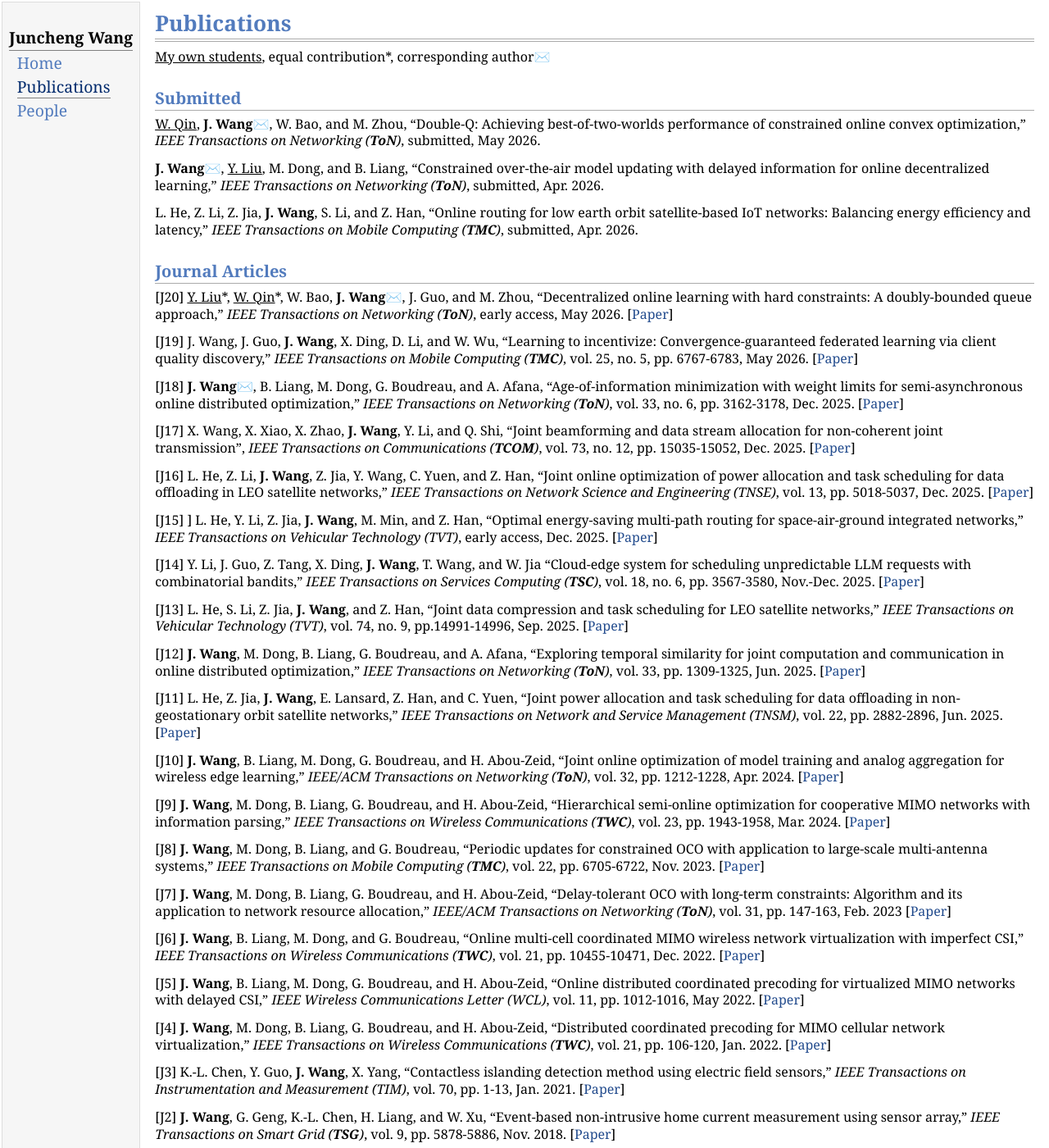
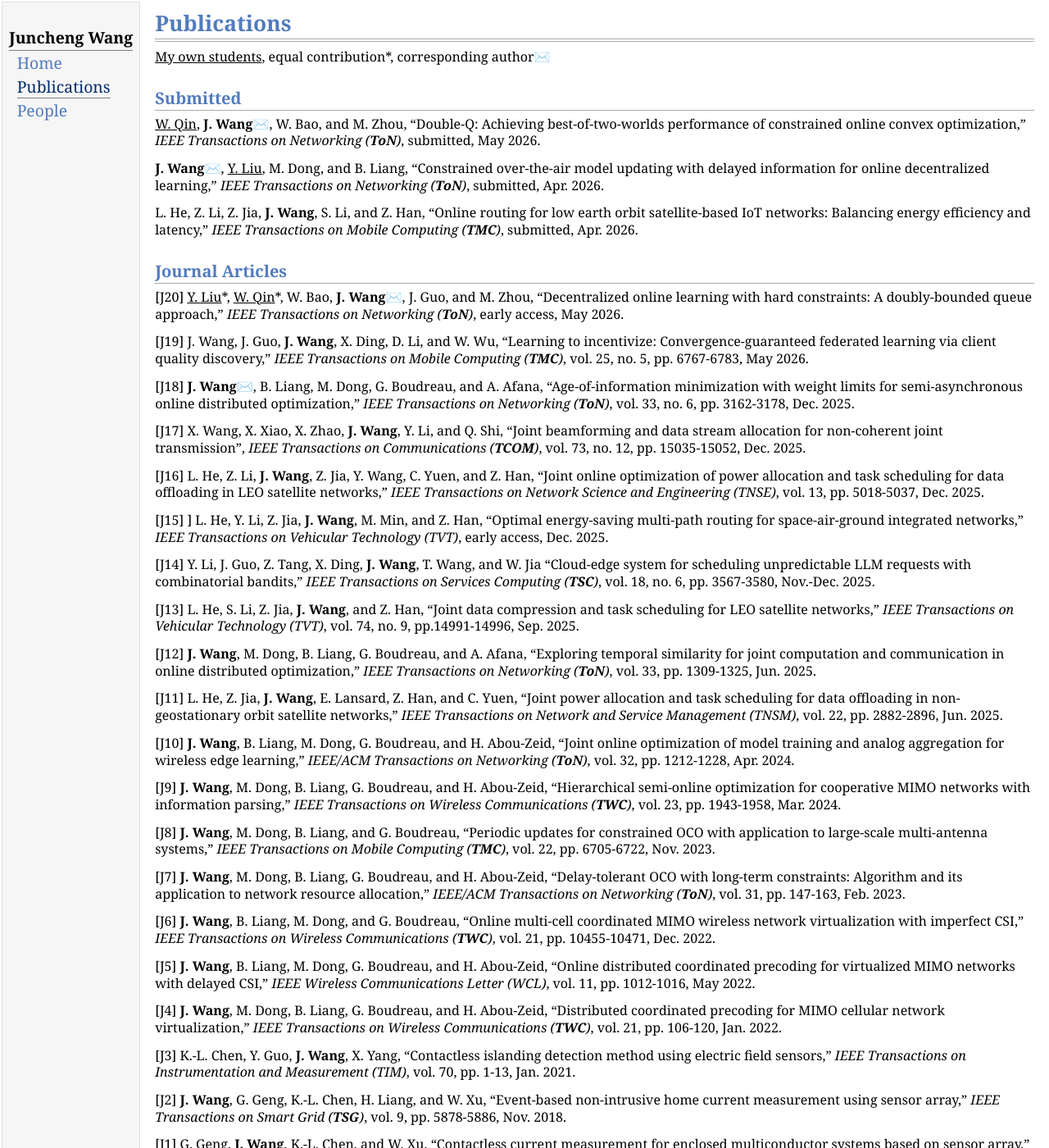
Before and after one commit to wang-jun-cheng/wang-jun-cheng.github.io, a Jekyll site: the page built from publications.md, in a window 1280 px wide and 1400 px high. Shown: the whole window at 82% size. Built offline with Jekyll 4.4.1, drawn with Linux system fonts in a browser that asks for light colours; some of the changed text lies outside the part shown.

Commit message:
Update publications.md

```diff
--- a/publications.md
+++ b/publications.md
@@ -13,84 +13,84 @@ title: Publications
 L. He, Z. Li, Z. Jia, **J. Wang**, S. Li, and Z. Han, “Online routing for low earth orbit satellite-based IoT networks: Balancing energy efficiency and latency,” *IEEE Transactions on Mobile Computing (**TMC**)*, submitted, Apr. 2026.
 
 ## Journal Articles
-\[J20\] <u>Y. Liu</u>\*, <u>W. Qin</u>\*, W. Bao, **J. Wang**✉️, J. Guo, and M. Zhou, “Decentralized online learning with hard constraints: A doubly-bounded queue approach,” *IEEE Transactions on Networking (**ToN**)*, early access, May 2026. [[Paper](/assets/publication/Journal/Decentralized_Online_Learning_With_Hard_Constraints_A_Doubly-Bounded_Queue_Approach.pdf)]
+\[J20\] <u>Y. Liu</u>\*, <u>W. Qin</u>\*, W. Bao, **J. Wang**✉️, J. Guo, and M. Zhou, “Decentralized online learning with hard constraints: A doubly-bounded queue approach,” *IEEE Transactions on Networking (**ToN**)*, early access, May 2026.
 
-\[J19\] J. Wang, J. Guo, **J. Wang**, X. Ding, D. Li, and W. Wu, “Learning to incentivize: Convergence-guaranteed federated learning via client quality discovery,” *IEEE Transactions on Mobile Computing (**TMC**)*, vol. 25, no. 5, pp. 6767-6783, May 2026. [[Paper](/assets/publication/Journal/Learning_to_Incentivize_Convergence-Guaranteed_Federated_Learning_Via_Client_Quality_Discovery.pdf)]
+\[J19\] J. Wang, J. Guo, **J. Wang**, X. Ding, D. Li, and W. Wu, “Learning to incentivize: Convergence-guaranteed federated learning via client quality discovery,” *IEEE Transactions on Mobile Computing (**TMC**)*, vol. 25, no. 5, pp. 6767-6783, May 2026.
 
-\[J18\] **J. Wang**✉️, B. Liang, M. Dong, G. Boudreau, and A. Afana, "Age-of-information minimization with weight limits for semi-asynchronous online distributed optimization," *IEEE Transactions on Networking (**ToN**)*, vol. 33, no. 6, pp. 3162-3178, Dec. 2025. [[Paper](/assets/publication/Journal/ToN_AIMWeL.pdf)]
+\[J18\] **J. Wang**✉️, B. Liang, M. Dong, G. Boudreau, and A. Afana, "Age-of-information minimization with weight limits for semi-asynchronous online distributed optimization," *IEEE Transactions on Networking (**ToN**)*, vol. 33, no. 6, pp. 3162-3178, Dec. 2025.
 
-\[J17\] X. Wang, X. Xiao, X. Zhao, **J. Wang**, Y. Li, and Q. Shi, “Joint beamforming and data stream allocation for non-coherent joint transmission”, *IEEE Transactions on Communications (**TCOM**)*, vol. 73, no. 12, pp. 15035-15052, Dec. 2025. [[Paper](/assets/publication/Journal/Joint_Beamforming_and_Data_Stream_Allocation_for_Non-Coherent_Joint_Transmission.pdf)]
+\[J17\] X. Wang, X. Xiao, X. Zhao, **J. Wang**, Y. Li, and Q. Shi, “Joint beamforming and data stream allocation for non-coherent joint transmission”, *IEEE Transactions on Communications (**TCOM**)*, vol. 73, no. 12, pp. 15035-15052, Dec. 2025.
 
-\[J16\] L. He, Z. Li, **J. Wang**, Z. Jia, Y. Wang, C. Yuen, and Z. Han, “Joint online optimization of power allocation and task scheduling for data offloading in LEO satellite networks,” *IEEE Transactions on Network Science and Engineering (TNSE)*, vol. 13, pp. 5018-5037, Dec. 2025. [[Paper](/assets/publication/Journal/Joint_Online_Optimization_of_Power_Allocation_and_Task_Scheduling_for_Data_Offloading_in_LEO_Satellite_Networks.pdf)]
+\[J16\] L. He, Z. Li, **J. Wang**, Z. Jia, Y. Wang, C. Yuen, and Z. Han, “Joint online optimization of power allocation and task scheduling for data offloading in LEO satellite networks,” *IEEE Transactions on Network Science and Engineering (TNSE)*, vol. 13, pp. 5018-5037, Dec. 2025.
 
-\[J15\] ] L. He, Y. Li, Z. Jia, **J. Wang**, M. Min, and Z. Han, “Optimal energy-saving multi-path routing for space-air-ground integrated networks,” *IEEE Transactions on Vehicular Technology (TVT)*, early access, Dec. 2025. [[Paper](/assets/publication/Journal/Optimal_Energy-Saving_Multi-Path_Routing_for_Space-Air-Ground_Integrated_Networks.pdf)]
+\[J15\] ] L. He, Y. Li, Z. Jia, **J. Wang**, M. Min, and Z. Han, “Optimal energy-saving multi-path routing for space-air-ground integrated networks,” *IEEE Transactions on Vehicular Technology (TVT)*, early access, Dec. 2025.
 
-\[J14\] Y. Li, J. Guo, Z. Tang, X. Ding, **J. Wang**, T. Wang, and W. Jia “Cloud-edge system for scheduling unpredictable LLM requests with combinatorial bandits,” *IEEE Transactions on Services Computing (**TSC**)*, vol. 18, no. 6, pp. 3567-3580, Nov.-Dec. 2025. [[Paper](/assets/publication/Journal/Cloud-Edge_System_for_Scheduling_Unpredictable_LLM_Requests_With_Combinatorial_Bandit.pdf)]
+\[J14\] Y. Li, J. Guo, Z. Tang, X. Ding, **J. Wang**, T. Wang, and W. Jia “Cloud-edge system for scheduling unpredictable LLM requests with combinatorial bandits,” *IEEE Transactions on Services Computing (**TSC**)*, vol. 18, no. 6, pp. 3567-3580, Nov.-Dec. 2025.
 
-\[J13\] L. He, S. Li, Z. Jia, **J. Wang**, and Z. Han, “Joint data compression and task scheduling for LEO satellite networks,” *IEEE Transactions on Vehicular Technology (TVT)*, vol. 74, no. 9, pp.14991-14996, Sep. 2025. [[Paper](/assets/publication/Journal/TVT_He2025.pdf)]
+\[J13\] L. He, S. Li, Z. Jia, **J. Wang**, and Z. Han, “Joint data compression and task scheduling for LEO satellite networks,” *IEEE Transactions on Vehicular Technology (TVT)*, vol. 74, no. 9, pp.14991-14996, Sep. 2025.
 
-\[J12\] **J. Wang**, M. Dong, B. Liang, G. Boudreau, and A. Afana, “Exploring temporal similarity for joint computation and communication in online distributed optimization,” *IEEE Transactions on Networking (**ToN**)*, vol. 33, pp. 1309-1325, Jun. 2025. [[Paper](/assets/publication/Journal/ToN_ODOTS.pdf)]
+\[J12\] **J. Wang**, M. Dong, B. Liang, G. Boudreau, and A. Afana, “Exploring temporal similarity for joint computation and communication in online distributed optimization,” *IEEE Transactions on Networking (**ToN**)*, vol. 33, pp. 1309-1325, Jun. 2025.
 
-\[J11\] L. He, Z. Jia, **J. Wang**, E. Lansard, Z. Han, and C. Yuen, “Joint power allocation and task scheduling for data offloading in non-geostationary orbit satellite networks,” *IEEE Transactions on Network and Service Management (TNSM)*, vol. 22, pp. 2882-2896, Jun. 2025. [[Paper](/assets/publication/Journal/TNSM_He2025.pdf)]
+\[J11\] L. He, Z. Jia, **J. Wang**, E. Lansard, Z. Han, and C. Yuen, “Joint power allocation and task scheduling for data offloading in non-geostationary orbit satellite networks,” *IEEE Transactions on Network and Service Management (TNSM)*, vol. 22, pp. 2882-2896, Jun. 2025.
 
-\[J10\] **J. Wang**, B. Liang, M. Dong, G. Boudreau, and H. Abou-Zeid, “Joint online optimization of model training and analog aggregation for wireless edge learning,” *IEEE/ACM Transactions on Networking (**ToN**)*, vol. 32, pp. 1212-1228, Apr. 2024. [[Paper](/assets/publication/Journal/ToN_OMUAA.pdf)]
+\[J10\] **J. Wang**, B. Liang, M. Dong, G. Boudreau, and H. Abou-Zeid, “Joint online optimization of model training and analog aggregation for wireless edge learning,” *IEEE/ACM Transactions on Networking (**ToN**)*, vol. 32, pp. 1212-1228, Apr. 2024.
 
-\[J9\] **J. Wang**, M. Dong, B. Liang, G. Boudreau, and H. Abou-Zeid, “Hierarchical semi-online optimization for cooperative MIMO networks with information parsing,” *IEEE Transactions on Wireless Communications (**TWC**)*, vol. 23, pp. 1943-1958, Mar. 2024. [[Paper](/assets/publication/Journal/ToWC_HierarchicalSemiOnlineInformationParsing.pdf)]
+\[J9\] **J. Wang**, M. Dong, B. Liang, G. Boudreau, and H. Abou-Zeid, “Hierarchical semi-online optimization for cooperative MIMO networks with information parsing,” *IEEE Transactions on Wireless Communications (**TWC**)*, vol. 23, pp. 1943-1958, Mar. 2024.
 
-\[J8\] **J. Wang**, M. Dong, B. Liang, and G. Boudreau, “Periodic updates for constrained OCO with application to large-scale multi-antenna systems,” *IEEE Transactions on Mobile Computing (**TMC**)*, vol. 22, pp. 6705-6722, Nov. 2023. [[Paper](/assets/publication/Journal/TMC_PQGA.pdf)]
+\[J8\] **J. Wang**, M. Dong, B. Liang, and G. Boudreau, “Periodic updates for constrained OCO with application to large-scale multi-antenna systems,” *IEEE Transactions on Mobile Computing (**TMC**)*, vol. 22, pp. 6705-6722, Nov. 2023.
 
-\[J7\] **J. Wang**, M. Dong, B. Liang, G. Boudreau, and H. Abou-Zeid, “Delay-tolerant OCO with long-term constraints: Algorithm and its application to network resource allocation,” *IEEE/ACM Transactions on Networking (**ToN**)*, vol. 31, pp. 147-163, Feb. 2023 [[Paper](/assets/publication/Journal/ToN_DTC-OCO.pdf)]
+\[J7\] **J. Wang**, M. Dong, B. Liang, G. Boudreau, and H. Abou-Zeid, “Delay-tolerant OCO with long-term constraints: Algorithm and its application to network resource allocation,” *IEEE/ACM Transactions on Networking (**ToN**)*, vol. 31, pp. 147-163, Feb. 2023.
 
-\[J6\] **J. Wang**, B. Liang, M. Dong, and G. Boudreau, “Online multi-cell coordinated MIMO wireless network virtualization with imperfect CSI,” *IEEE Transactions on Wireless Communications (**TWC**)*, vol. 21, pp. 10455-10471, Dec. 2022. [[Paper](/assets/publication/Journal/ToWC_OnlineMultiCellWNV.pdf)]
+\[J6\] **J. Wang**, B. Liang, M. Dong, and G. Boudreau, “Online multi-cell coordinated MIMO wireless network virtualization with imperfect CSI,” *IEEE Transactions on Wireless Communications (**TWC**)*, vol. 21, pp. 10455-10471, Dec. 2022.
 
-\[J5\] **J. Wang**, B. Liang, M. Dong, G. Boudreau, and H. Abou-Zeid, “Online distributed coordinated precoding for virtualized MIMO networks with delayed CSI,” *IEEE Wireless Communications Letter (WCL)*, vol. 11, pp. 1012-1016, May 2022. [[Paper](/assets/publication/Journal/WCL_OnlineDistPrecodeVirtualization.pdf)]
+\[J5\] **J. Wang**, B. Liang, M. Dong, G. Boudreau, and H. Abou-Zeid, “Online distributed coordinated precoding for virtualized MIMO networks with delayed CSI,” *IEEE Wireless Communications Letter (WCL)*, vol. 11, pp. 1012-1016, May 2022.
 
-\[J4\] **J. Wang**, M. Dong, B. Liang, G. Boudreau, and H. Abou-Zeid, “Distributed coordinated precoding for MIMO cellular network virtualization,” *IEEE Transactions on Wireless Communications (**TWC**)*, vol. 21, pp. 106-120, Jan. 2022. [[Paper](/assets/publication/Journal/ToWC_Distributed_WNV.pdf)]
+\[J4\] **J. Wang**, M. Dong, B. Liang, G. Boudreau, and H. Abou-Zeid, “Distributed coordinated precoding for MIMO cellular network virtualization,” *IEEE Transactions on Wireless Communications (**TWC**)*, vol. 21, pp. 106-120, Jan. 2022.
 
-\[J3\] K.-L. Chen, Y. Guo, **J. Wang**, X. Yang, “Contactless islanding detection method using electric field sensors,” *IEEE Transactions on Instrumentation and Measurement (TIM)*, vol. 70, pp. 1-13, Jan. 2021. [[Paper](/assets/publication/Journal/TIM2021.pdf)]
+\[J3\] K.-L. Chen, Y. Guo, **J. Wang**, X. Yang, “Contactless islanding detection method using electric field sensors,” *IEEE Transactions on Instrumentation and Measurement (TIM)*, vol. 70, pp. 1-13, Jan. 2021.
 
-\[J2\] **J. Wang**, G. Geng, K.-L. Chen, H. Liang, and W. Xu, “Event-based non-intrusive home current measurement using sensor array,” *IEEE Transactions on Smart Grid (**TSG**)*, vol. 9, pp. 5878-5886, Nov. 2018. [[Paper](/assets/publication/Journal/TSG2018.pdf)]
+\[J2\] **J. Wang**, G. Geng, K.-L. Chen, H. Liang, and W. Xu, “Event-based non-intrusive home current measurement using sensor array,” *IEEE Transactions on Smart Grid (**TSG**)*, vol. 9, pp. 5878-5886, Nov. 2018.
 
-\[J1\] G. Geng, **J. Wang**, K.-L. Chen, and W. Xu, “Contactless current measurement for enclosed multiconductor systems based on sensor array,” *IEEE Transactions on Instrumentation and Measurement (TIM)*, vol. 66, pp. 2627-2637, Oct. 2017. [[Paper](/assets/publication/Journal/TIM2017.pdf)]
+\[J1\] G. Geng, **J. Wang**, K.-L. Chen, and W. Xu, “Contactless current measurement for enclosed multiconductor systems based on sensor array,” *IEEE Transactions on Instrumentation and Measurement (TIM)*, vol. 66, pp. 2627-2637, Oct. 2017.
 
 ## Conference Articles
 \[C19\] <u>W. Qin</u>, W. Bao, **J. Wang**✉️, and M. Zhou, “Double queue for constrained online convex optimization: Bridging the best-of-two-worlds constraint violation,” in *Proceedings of IEEE International Conference on Computer Communications (**INFOCOM**)*, Tokyo, Japan, May 2026.
 
-\[C18\] **J. Wang**✉️, <u>Y. Liu</u>, B. Liang, and M. Dong, “Constrained over-the-air model updating for wireless online federated learning with delayed information,” in *Proceedings of IEEE International Conference on Computer Communications (**INFOCOM**)*, London, United Kingdom, May 2025. [[Paper](/assets/publication/Conference/INFOCOM25_WLLD.pdf)]
+\[C18\] **J. Wang**✉️, <u>Y. Liu</u>, B. Liang, and M. Dong, “Constrained over-the-air model updating for wireless online federated learning with delayed information,” in *Proceedings of IEEE International Conference on Computer Communications (**INFOCOM**)*, London, United Kingdom, May 2025.
 
-\[C17\] Z. Li, L. He, **J. Wang**, Z. Jia, Y. Wang, and C. Yuen, “Online joint power allocation and task scheduling for LEO satellite networks,” in *Proceedings of IEEE Wireless Communications and Networking Conference (WCNC)*, Milan, Italy, Mar. 2025. [[Paper](/assets/publication/Conference/WCNC2025Li.pdf)]
+\[C17\] Z. Li, L. He, **J. Wang**, Z. Jia, Y. Wang, and C. Yuen, “Online joint power allocation and task scheduling for LEO satellite networks,” in *Proceedings of IEEE Wireless Communications and Networking Conference (WCNC)*, Milan, Italy, Mar. 2025.
 
-\[C16\] **J. Wang**✉️, <u>B. Yan</u>, and <u>Y. Liu</u>, “Doubly-bounded queue for constrained online learning: Keeping pace with dynamics of both loss and constraint,” in *Proceedings of AAAI Conference on Artificial Intelligence (**AAAI**)*, Philadelphia, Pennsylvania, USA, Feb. 2025. [[Paper](/assets/publication/Conference/AAAI2025.pdf)]
+\[C16\] **J. Wang**✉️, <u>B. Yan</u>, and <u>Y. Liu</u>, “Doubly-bounded queue for constrained online learning: Keeping pace with dynamics of both loss and constraint,” in *Proceedings of AAAI Conference on Artificial Intelligence (**AAAI**)*, Philadelphia, Pennsylvania, USA, Feb. 2025.
 
-\[C15\] W. Xu, **J. Wang**, B. Liang, G. Boudreau, and H. Sokun, “Distributed minimax optimization over hierarchical networks," in *Proceedings of International Conference on Parallel Processing (ICPP)*, Gotland, Sweden, Aug. 2024. [[Paper](/assets/publication/Conference/ICPP2024Xu.pdf)]
+\[C15\] W. Xu, **J. Wang**, B. Liang, G. Boudreau, and H. Sokun, “Distributed minimax optimization over hierarchical networks," in *Proceedings of International Conference on Parallel Processing (ICPP)*, Gotland, Sweden, Aug. 2024.
 
-\[C14\] L. He, Z. Jia, **J. Wang**, F. Wang, E. Lansard, and C. Yuen, “Energy-efficient data offloading for earth observation satellite networks,” in *Proceedings of IEEE Vehicular Technology Conference (VTC)*, Singapore, Jun. 2024. [[Paper](/assets/publication/Conference/VTC2024He.pdf)]
+\[C14\] L. He, Z. Jia, **J. Wang**, F. Wang, E. Lansard, and C. Yuen, “Energy-efficient data offloading for earth observation satellite networks,” in *Proceedings of IEEE Vehicular Technology Conference (VTC)*, Singapore, Jun. 2024.
 
-\[C13\] Q. Song, W. Lin, **J. Wang**, and H. Xu, “Towards robust learning to optimize with theoretical guarantees,” in *Proceedings of IEEE Conference on Computer Vision and Pattern Recognition (**CVPR**)*, Seattle WA, USA, Jun. 2024. [[Paper](/assets/publication/Conference/CVPR2024Song.pdf)]
+\[C13\] Q. Song, W. Lin, **J. Wang**, and H. Xu, “Towards robust learning to optimize with theoretical guarantees,” in *Proceedings of IEEE Conference on Computer Vision and Pattern Recognition (**CVPR**)*, Seattle WA, USA, Jun. 2024.
 
-\[C12\] J. Geng, Y. Hou, X. Tao, **J. Wang**, and B. Luo, “Adaptive federated learning in heterogeneous wireless networks with independent sampling,” in *Proceedings of IEEE International Conference on Communications (ICC)*, Denver, CO, USA, Jun. 2024. [[Paper](/assets/publication/Conference/ICC2024Geng.pdf)]
+\[C12\] J. Geng, Y. Hou, X. Tao, **J. Wang**, and B. Luo, “Adaptive federated learning in heterogeneous wireless networks with independent sampling,” in *Proceedings of IEEE International Conference on Communications (ICC)*, Denver, CO, USA, Jun. 2024.
 
-\[C11\] Q. Song, **J. Wang**, J. Li, G. Liu, and H. Xu, “A learning-only method for multi-cell multi-user MIMO sum rate maximization,” in *Proceedings of IEEE International Conference on Computer Communications (**INFOCOM**)*, Vancouver, Canada, May 2024. [[Paper](/assets/publication/Conference/INFOCOM2024Song.pdf)]
+\[C11\] Q. Song, **J. Wang**, J. Li, G. Liu, and H. Xu, “A learning-only method for multi-cell multi-user MIMO sum rate maximization,” in *Proceedings of IEEE International Conference on Computer Communications (**INFOCOM**)*, Vancouver, Canada, May 2024.
 
-\[C10\] X. Zhao, X. Wang, **J. Wang**, and Q. Shi, “A stochastic proximal WMMSE for ergodic sum rate maximization,” in *Proceedings of IEEE International Conference on Acoustic, Speech and Signal Processing (ICASSP)*, Seoul, Korea, Apr. 2024. [[Paper](/assets/publication/Conference/ICASSP2024Zhao.pdf)]
+\[C10\] X. Zhao, X. Wang, **J. Wang**, and Q. Shi, “A stochastic proximal WMMSE for ergodic sum rate maximization,” in *Proceedings of IEEE International Conference on Acoustic, Speech and Signal Processing (ICASSP)*, Seoul, Korea, Apr. 2024.
 
-\[C9\] X. Wang, X. Zhao, **J. Wang**, and Q. Shi, “WMMSE beamforming for user-centric cell-free networks with non-coherent joint transmission,” in *Proceedings of IEEE Global Communications Conference (GLOBECOM)*, Kuala Lumpur, Malaysia, Dec. 2023. [[Paper](/assets/publication/Conference/Globecom2023Wang.pdf)]
+\[C9\] X. Wang, X. Zhao, **J. Wang**, and Q. Shi, “WMMSE beamforming for user-centric cell-free networks with non-coherent joint transmission,” in *Proceedings of IEEE Global Communications Conference (GLOBECOM)*, Kuala Lumpur, Malaysia, Dec. 2023.
 
-\[C8\] **J. Wang**, B. Liang, M. Dong, G. Boudreau, and A. Afana, “Online distributed optimization with efficient communication via temporal similarity,” in *Proceedings of IEEE International Conference on Computer Communications (**INFOCOM**)*, May 2023. [[Paper](/assets/publication/Conference/INFOCOM23_ODOTS.pdf)]
+\[C8\] **J. Wang**, B. Liang, M. Dong, G. Boudreau, and A. Afana, “Online distributed optimization with efficient communication via temporal similarity,” in *Proceedings of IEEE International Conference on Computer Communications (**INFOCOM**)*, May 2023.
 
-\[C7\] **J. Wang**, M. Dong, B. Liang, G. Boudreau, and H. Abou-Zeid, “Online model updating with analog aggregation in wireless edge learning,” in *Proceedings of IEEE International Conference on Computer Communications (**INFOCOM**)*, New York City, NY, USA, May 2022. [[Paper](/assets/publication/Conference/INFOCOM22_OMUAA.pdf)]
+\[C7\] **J. Wang**, M. Dong, B. Liang, G. Boudreau, and H. Abou-Zeid, “Online model updating with analog aggregation in wireless edge learning,” in *Proceedings of IEEE International Conference on Computer Communications (**INFOCOM**)*, New York City, NY, USA, May 2022.
 
-\[C6\] **J. Wang**, B. Liang, M. Dong, G. Boudreau, and H. Abou-Zeid, “Semi-online precoding with information parsing for cooperative MIMO wireless networks,” in *Proceedings of IEEE International Conference on Computer Communications (**INFOCOM**)*, online conference, May 2022. [[Paper](/assets/publication/Conference/INFOCOM22_SOPIP.pdf)]
+\[C6\] **J. Wang**, B. Liang, M. Dong, G. Boudreau, and H. Abou-Zeid, “Semi-online precoding with information parsing for cooperative MIMO wireless networks,” in *Proceedings of IEEE International Conference on Computer Communications (**INFOCOM**)*, online conference, May 2022.
 
-\[C5\] **J. Wang**, B. Liang, M. Dong, G. Boudreau, and H. Abou-Zeid, “Delay-tolerant constrained OCO with application to network resource allocation,” in *Proceedings of IEEE International Conference on Computer Communications (**INFOCOM**)*, online conference, May 2021. [[Paper](/assets/publication/Conference/INFOCOM21_WLDBA.pdf)]
+\[C5\] **J. Wang**, B. Liang, M. Dong, G. Boudreau, and H. Abou-Zeid, “Delay-tolerant constrained OCO with application to network resource allocation,” in *Proceedings of IEEE International Conference on Computer Communications (**INFOCOM**)*, online conference, May 2021.
 
-\[C4\] **J. Wang**, M. Dong, B. Liang, and G. Boudreau, “Online precoding design for downlink MIMO wireless network virtualization with imperfect CSI,” in *Proceedings of IEEE International Conference on Computer Communications (**INFOCOM**)*, online conference, Jul. 2020. [[Paper](/assets/publication/Conference/INFOCOM20.pdf)]
+\[C4\] **J. Wang**, M. Dong, B. Liang, and G. Boudreau, “Online precoding design for downlink MIMO wireless network virtualization with imperfect CSI,” in *Proceedings of IEEE International Conference on Computer Communications (**INFOCOM**)*, online conference, Jul. 2020.
 
-\[C3\] **J. Wang**, B. Liang, M. Dong, and G. Boudreau, “Online MIMO wireless network virtualization over time-varying channels with periodic updates,” in *Proceedings of IEEE International Workshop on Signal Processing Advances in Wireless Communications (SPAWC)*, online conference, May 2020. [[Paper](/assets/publication/Conference/SPAWC2020.pdf)]
+\[C3\] **J. Wang**, B. Liang, M. Dong, and G. Boudreau, “Online MIMO wireless network virtualization over time-varying channels with periodic updates,” in *Proceedings of IEEE International Workshop on Signal Processing Advances in Wireless Communications (SPAWC)*, online conference, May 2020.
 
-\[C2\] **J. Wang**, M. Dong, B. Liang, and G. Boudreau, “Online downlink MIMO wireless network virtualization in fading environments,” in *Proceedings of IEEE Global Communications Conference (GLOBECOM)*, Waikoloa, Hawaii, USA, Dec. 2019. [[Paper](/assets/publication/Conference/Globecom20.pdf)]
+\[C2\] **J. Wang**, M. Dong, B. Liang, and G. Boudreau, “Online downlink MIMO wireless network virtualization in fading environments,” in *Proceedings of IEEE Global Communications Conference (GLOBECOM)*, Waikoloa, Hawaii, USA, Dec. 2019.
 
-\[C1\] J. Wang, **J. Wang**, and W. Chen, “Localization and navigation of intelligent wheelchair in dynamic environment,” in *Proceeding of Chinese Intelligent Automation Conference*, Yangzhou, Jiangsu, China, Jul. 2013. [[Paper](https://link.springer.com/chapter/10.1007/978-3-642-38460-8_7)]
+\[C1\] J. Wang, **J. Wang**, and W. Chen, “Localization and navigation of intelligent wheelchair in dynamic environment,” in *Proceeding of Chinese Intelligent Automation Conference*, Yangzhou, Jiangsu, China, Jul. 2013.
 
 
 ## Patents
```
